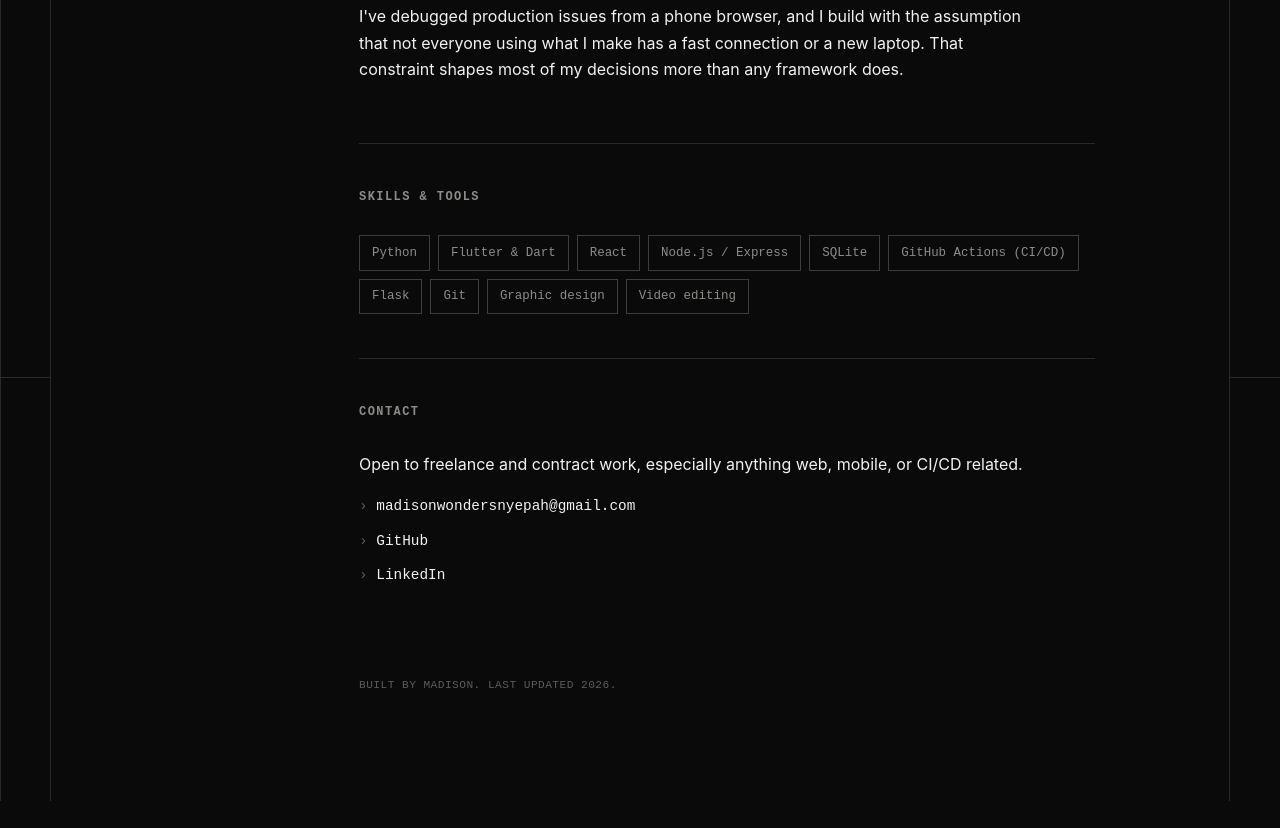
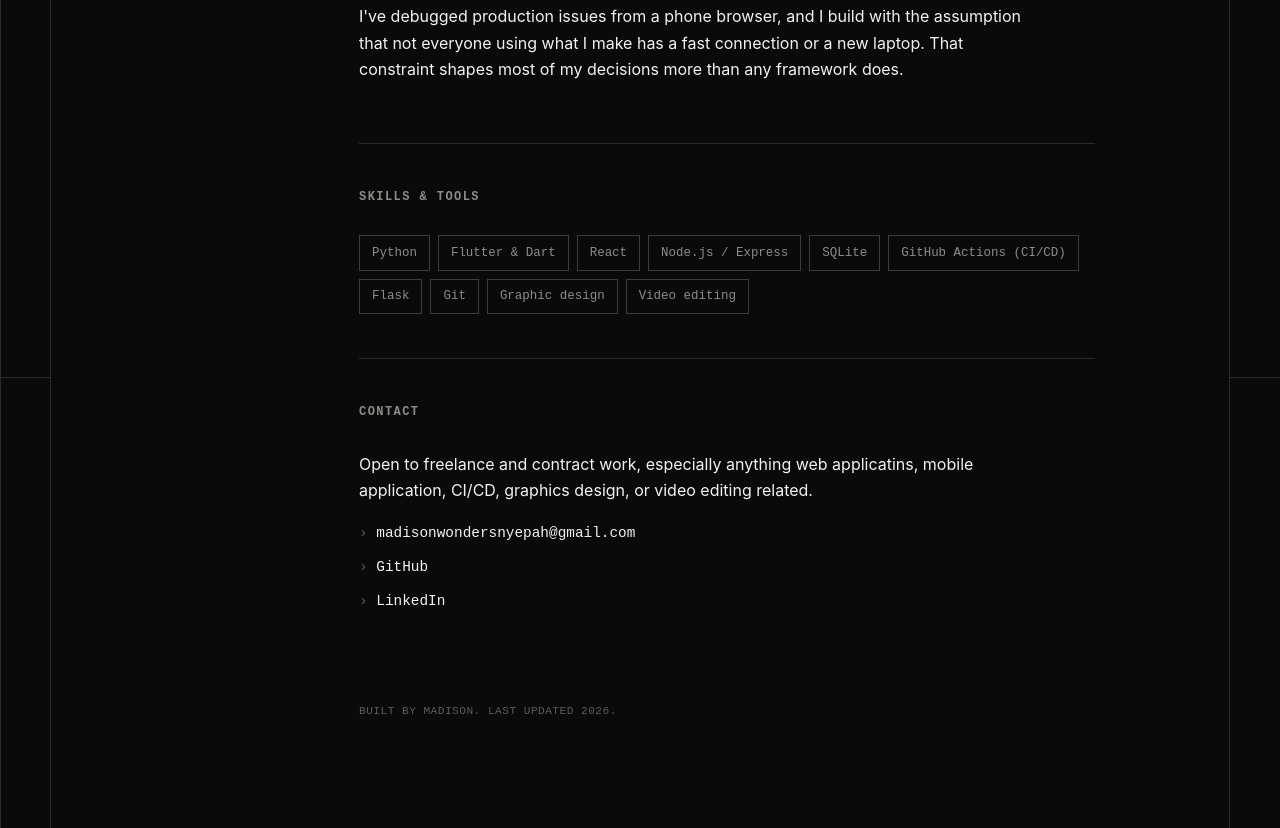
Before and after one commit to madisonwondersnyepah-bot/portfolio, a website: page index.html in a window 1280 px wide. Shown: the part 2023-2851 px from the top of the page. Before the commit the page ends 2824 px from the top, so only its background shows below. Drawn offline with Linux system fonts and the light colour scheme; no server answers.

Commit message:
Update index.html

```diff
--- a/index.html
+++ b/index.html
@@ -166,8 +166,8 @@
     <section id="contact" class="section section-contact">
       <h2>Contact</h2>
       <p>
-        Open to freelance and contract work, especially anything web,
-        mobile, or CI/CD related.
+        Open to freelance and contract work, especially anything web applicatins,
+        mobile application, CI/CD, graphics design, or video editing related.
       </p>
       <ul class="contact-list">
         <li><a href="mailto:madisonwondersnyepah@gmail.com">madisonwondersnyepah@gmail.com</a></li>
```
